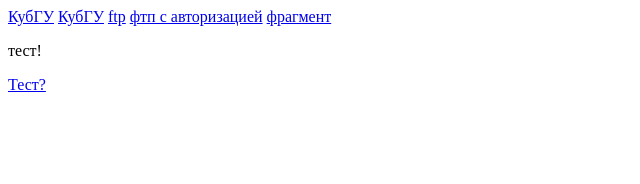
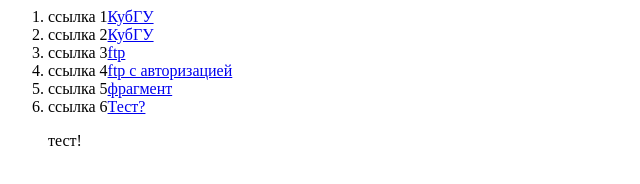
Before and after one commit to DrozdovNikolai/tester, a plain HTML site: page index.html in a window 1280 px wide. Shown: the whole page, without its empty margins (0-640 px from the left). Drawn offline with Linux system fonts and the light colour scheme.

Commit message:
Update index.html

```diff
--- a/index.html
+++ b/index.html
@@ -1,7 +1,8 @@
-<a href="http://kubsu.ru/">КубГУ</a>
-<a href="https://kubsu.ru/">КубГУ</a>
-<a href="ftp://example.com/test.png">ftp</a>
-<a href="ftp://admin:admin@example.com/test.png">фтп с авторизацией</a>
-<a href="https://en.wikipedia.org/wiki/Bread#Properties">фрагмент</a>
-<p id="#about">тест!</p>
-<a href="#about">Тест?</a>
+<ol>
+    <li>ссылка 1<a href="http://kubsu.ru/">КубГУ</a></li>
+    <li>ссылка 2<a href="https://kubsu.ru/">КубГУ</a></li>
+    <li>ссылка 3<a href="ftp://example.com/test.png">ftp</a></li>
+    <li>ссылка 4<a href="ftp://admin:admin@example.com/test.png">ftp с авторизацией</a></li>
+    <li>ссылка 5<a href="https://en.wikipedia.org/wiki/Bread#Properties">фрагмент</a></li>
+    <li>ссылка 6<a href="#about">Тест?</a>  <p id="about">тест!</p></li>
+</ol>
```
